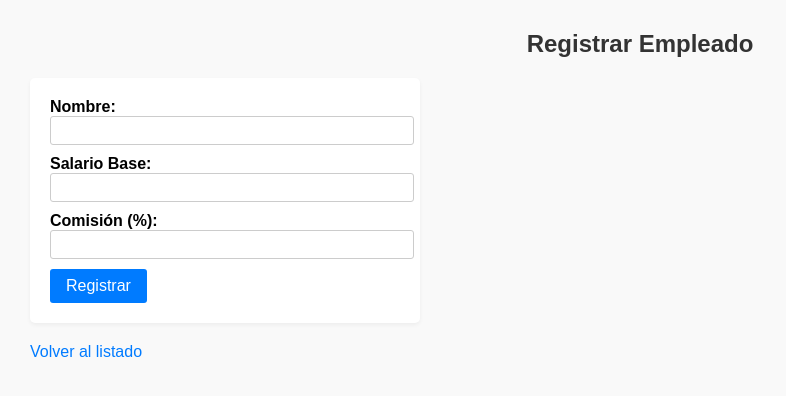
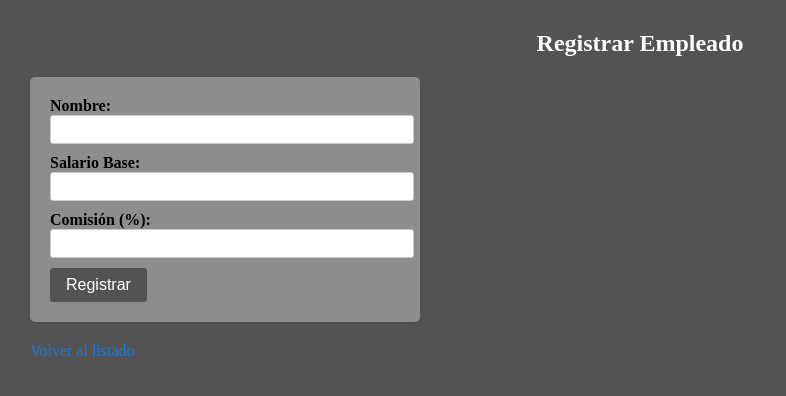
Before and after one commit to Sebastian-Alba-O/ParcialFinal, a PHP site: page /view/registrar.php in a window 1280 px wide. Shown: the top 396 px of the page, without its empty margins (0-786 px from the left). Run offline with PHP 8.4, Linux system fonts and the light colour scheme; tables that the repository leaves empty or names only in its code hold one stand-in row (values such as "Sample post").

Commit message:
Segunda prueba

```diff
--- a/Exam_Practic_1/controller/EmpleadoController.php
+++ b/Exam_Practic_1/controller/EmpleadoController.php
@@ -1,5 +1,4 @@
 <?php
-// controller/EmpleadoController.php
 require_once __DIR__ . '/../model/Empleado.php';
 
 class EmpleadoController {
--- a/Exam_Practic_1/css/estilo.css
+++ b/Exam_Practic_1/css/estilo.css
@@ -1,25 +1,22 @@
-/*
-Estilos básicos para la presentación
-*/
+
 body {
-    font-family: Arial, sans-serif;
     margin: 30px;
-    background: #f9f9f9;
+    background: #535353;
 }
 .container {
     max-width: 700px;
     margin: 40px auto;
-    background: #fff;
+    background: #8d8d8d;
     border-radius: 8px;
-    box-shadow: 0 2px 8px rgba(0,0,0,0.08);
     padding: 32px 24px;
+    text-align: center;
 }
 h2 {
     text-align: center;
-    color: #333;
+    color: #ffffff;
 }
 form {
-    background: #fff;
+    background:#8d8d8d;
     padding: 20px;
     border-radius: 5px;
     box-shadow: 0 2px 4px rgba(0,0,0,0.05);
@@ -40,7 +37,7 @@ form input[type="number"] {
 }
 form input[type="submit"], button {
     padding: 8px 16px;
-    background: #007bff;
+    background: #535353;
     color: #fff;
     border: none;
     border-radius: 3px;
@@ -48,11 +45,12 @@ form input[type="submit"], button {
     font-size: 16px;
 }
 form input[type="submit"]:hover, button:hover {
-    background: #0056b3;
+    background: #b30000;
+    color: #000000;
 }
 table {
-    background: #fff;
-    border-collapse: collapse;
+    color: #fff;
+    background: #8d8d8d;
     width: 80%;
     margin-bottom: 20px;
 }
@@ -65,7 +63,7 @@ tr:nth-child(even) {
     background: #f2f2f2;
 }
 a {
-    color: #007bff;
+    color: #197ae2;
     text-decoration: none;
 }
 a:hover {
--- a/Exam_Practic_1/model/Conexion.php
+++ b/Exam_Practic_1/model/Conexion.php
@@ -1,5 +1,4 @@
 <?php
-// model/Conexion.php
 class Conexion {
     private $host = 'localhost';
     private $db = 'nomina_db';
--- a/Exam_Practic_1/model/Empleado.php
+++ b/Exam_Practic_1/model/Empleado.php
@@ -1,5 +1,4 @@
 <?php
-// model/Empleado.php
 require_once 'Conexion.php';
 
 class Empleado {
```
